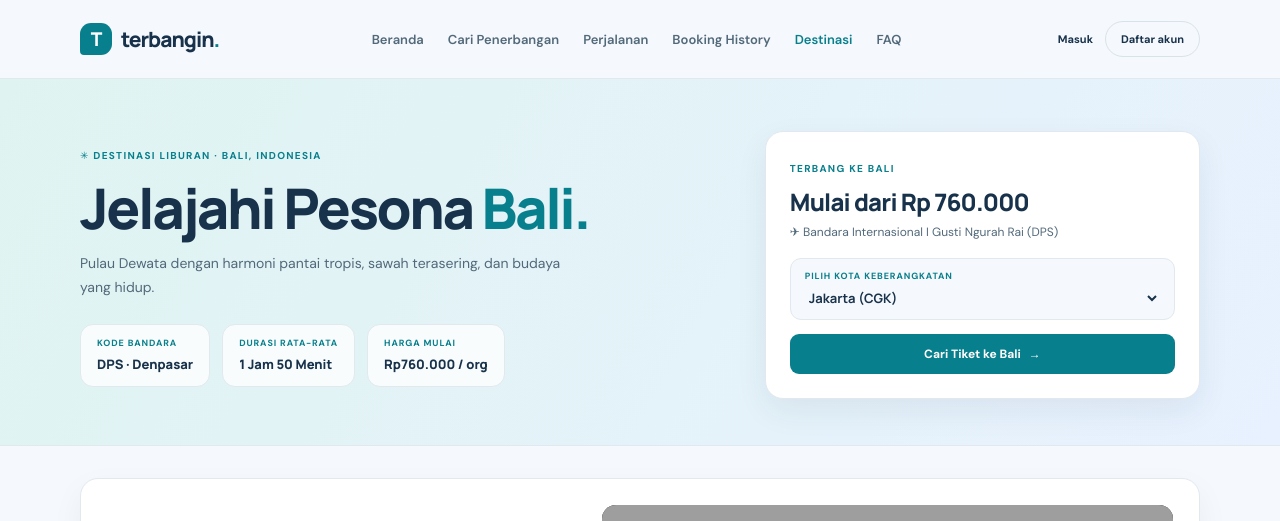
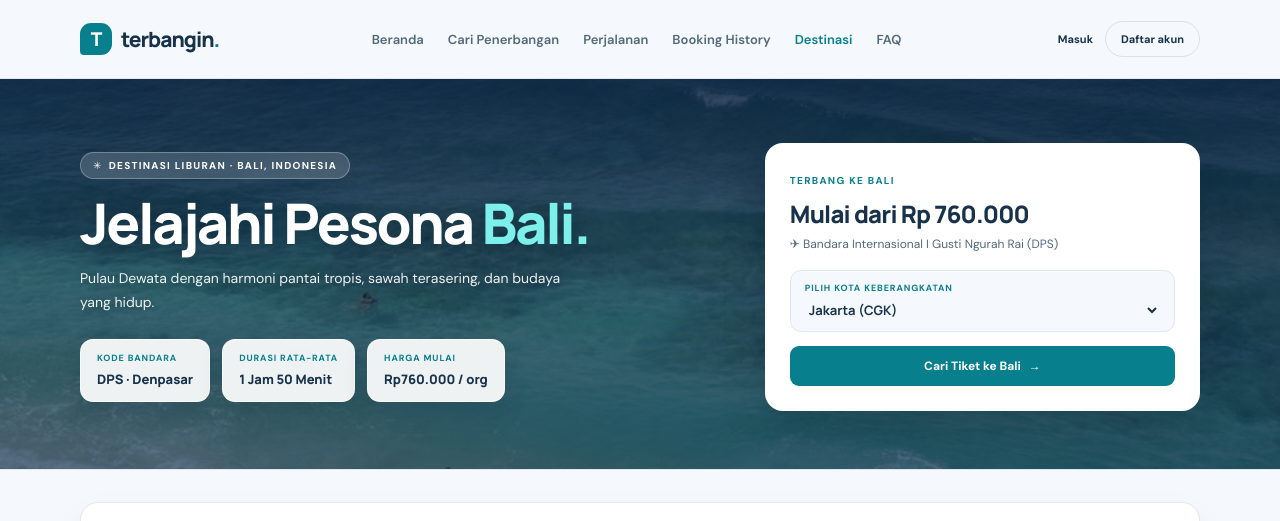
Before and after one commit to pauluskassapa/terbangin-uas-react, a React (Vite) app: page /destinasi in a window 1280 px wide. Shown: the top 521 px of the page. Built offline with nearby package versions, Linux system fonts and the light colour scheme; grey boxes are pictures that could not be loaded.

Commit message:
style : memperbaharui hero banner destinasi

```diff
--- a/src/features/destinasi/data/destinationData.js
+++ b/src/features/destinasi/data/destinationData.js
@@ -1,3 +1,6 @@
+import baliPhoto from '../../penerbangan/assets/destination-bali.jpg'
+import jogjaPhoto from '../../penerbangan/assets/destination-yogyakarta.jpg'
+
 export const destinations = {
   DPS: {
     code: 'DPS',
@@ -7,6 +10,7 @@ export const destinations = {
     tagline: 'Pulau Dewata dengan harmoni pantai tropis, sawah terasering, dan budaya yang hidup.',
     heroTitle: 'Jelajahi Pesona',
     heroAccent: 'Bali.',
+    heroImage: baliPhoto,
     startingPrice: 760000,
     flightDuration: '1j 50m dari Jakarta (CGK)',
     bestSeason: 'April – Oktober (Musim Kemarau)',
@@ -105,6 +109,7 @@ export const destinations = {
     tagline: 'Kota budaya dengan warisan keraton, kemegahan candi bersejarah, hingga petualangan alam Gunung Merapi dan pantai selatan.',
     heroTitle: 'Telusuri Cerita',
     heroAccent: 'Yogyakarta.',
+    heroImage: jogjaPhoto,
     startingPrice: 760000,
     flightDuration: '1j 15m dari Jakarta (CGK)',
     bestSeason: 'Mei – September (Musim Kemarau)',
--- a/src/features/destinasi/pages/Destination.css
+++ b/src/features/destinasi/pages/Destination.css
@@ -4,9 +4,21 @@
 }
 
 .destination-hero {
-  background: linear-gradient(120deg, #dff4f1, #e8f1ff);
+  position: relative;
+  background-color: #0d2b45;
+  background-image:
+    linear-gradient(
+      180deg,
+      rgba(10, 34, 64, 0.84) 0%,
+      rgba(12, 45, 72, 0.56) 52%,
+      rgba(12, 45, 72, 0.68) 100%
+    ),
+    var(--destination-hero-image, linear-gradient(120deg, #dff4f1, #e8f1ff));
+  background-size: cover;
+  background-position: center;
+  background-repeat: no-repeat;
   border-bottom: 1px solid var(--line);
-  padding: 52px 0 46px;
+  padding: 64px 0 58px;
 }
 
 .destination-hero-inner {
@@ -16,23 +28,37 @@
   gap: 32px;
 }
 
+.destination-hero-copy .eyebrow {
+  display: inline-flex;
+  align-items: center;
+  gap: 6px;
+  padding: 6px 12px;
+  border-radius: 99px;
+  background: rgba(255, 255, 255, 0.16);
+  backdrop-filter: blur(8px);
+  border: 1px solid rgba(255, 255, 255, 0.28);
+  color: #ffffff;
+}
+
 .destination-hero-copy h1 {
   margin: 14px 0 12px;
-  color: var(--ink);
+  color: #ffffff;
   font: 800 clamp(36px, 5vw, 56px) / 1.08 'Manrope', sans-serif;
   letter-spacing: -2.4px;
+  text-shadow: 0 4px 20px rgba(8, 24, 44, 0.35);
 }
 
 .destination-hero-copy h1 span {
-  color: var(--teal);
+  color: #7ef0ec;
 }
 
 .destination-hero-copy > p {
   max-width: 510px;
   margin: 0 0 24px;
-  color: #52697a;
+  color: rgba(255, 255, 255, 0.92);
   font-size: 14px;
   line-height: 1.75;
+  text-shadow: 0 2px 10px rgba(8, 24, 44, 0.3);
 }
 
 .destination-highlights {
@@ -43,9 +69,11 @@
 
 .destination-highlight-item {
   padding: 12px 16px;
-  background: rgba(255, 255, 255, 0.78);
-  border: 1px solid var(--line);
+  background: rgba(255, 255, 255, 0.92);
+  backdrop-filter: blur(10px);
+  border: 1px solid rgba(255, 255, 255, 0.65);
   border-radius: 13px;
+  box-shadow: 0 8px 24px rgba(10, 28, 48, 0.16);
 }
 
 .destination-highlight-item span {
@@ -65,9 +93,9 @@
 .destination-quick-book {
   padding: 24px;
   background: #ffffff;
-  border: 1px solid var(--line);
+  border: 1px solid rgba(255, 255, 255, 0.8);
   border-radius: 18px;
-  box-shadow: 0 12px 32px rgba(24, 50, 75, 0.07);
+  box-shadow: 0 18px 42px rgba(8, 25, 45, 0.24);
 }
 
 .destination-quick-book h2 {
--- a/src/features/destinasi/pages/Destination.jsx
+++ b/src/features/destinasi/pages/Destination.jsx
@@ -55,7 +55,14 @@ function Destination() {
 
   return (
     <main className="destination-page">
-      <section className="destination-hero">
+      <section
+        className="destination-hero"
+        style={
+          destination.heroImage
+            ? { '--destination-hero-image': `url(${destination.heroImage})` }
+            : undefined
+        }
+      >
         <div className="page-wrap destination-hero-inner">
           <div className="destination-hero-copy">
             <span className="eyebrow">
```
